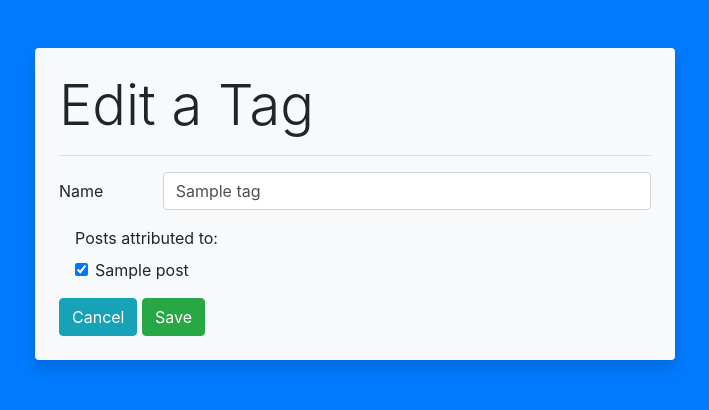
After one commit to nicholejmurphy/softwareEngineeringCourse, a Flask app: page /tags/1/edit in a window 1280 px wide. The commit adds this page. Shown: the top 410 px of the page, without its empty margins (285-994 px from the left). Run offline with Flask 3, Linux system fonts and the light colour scheme; tables that the repository leaves empty hold one stand-in row (values such as "Sample post").

Commit message:
completed part three

```diff
--- a/23_SQLAlchemy/flask-blogly/app.py
+++ b/23_SQLAlchemy/flask-blogly/app.py
@@ -3,7 +3,7 @@
 from flask import Flask, request, redirect, flash, render_template
 from flask_debugtoolbar import DebugToolbarExtension
 import time
-from models import db, connect_db, User, Post, desc
+from models import db, connect_db, User, Post, Tag, PostTag, desc
 
 app = Flask(__name__)
 app.config['SQLALCHEMY_DATABASE_URI'] = "postgresql:///blogly"
@@ -19,9 +19,8 @@ app.app_context().push()
 connect_db(app)
 db.create_all()
 
+
 ###### HOME VIEW FUNCTION #######
-
-
 @app.route('/')
 def home_page():
     """Redirects users to the home page"""
@@ -33,7 +32,6 @@ def home_page():
 
 
 ###### USERS VIEW FUNCTIONS #######
-
 @app.route('/users')
 def show_all_users():
     """Shows a list of all users in the database"""
@@ -107,12 +105,11 @@ def delete_user(user_id):
     db.session.delete(user)
     db.session.commit()
 
-    flash(f"User: {user.full_name} has been successfully deleted", "warning")
+    flash(f"User: {user.full_name} has been successfully deleted", "danger")
     return redirect('/users')
 
+
 ###### POSTS VIEW FUNCTIONS #######
-
-
 @app.route('/posts/<int:post_id>')
 def show_post(post_id):
     """Shows post details and edit/delete buttons"""
@@ -127,8 +124,9 @@ def create_post_form(user_id):
     """Shows new post form"""
 
     user = User.query.get_or_404(user_id)
+    tags = Tag.query.all()
 
-    return render_template('create_post.html', user=user)
+    return render_template('create_post.html', user=user, tags=tags)
 
 
 @app.route('/users/<int:user_id>/posts/new', methods=['POST'])
@@ -136,14 +134,17 @@ def submit_new_post(user_id):
     """Shows new post form"""
 
     user = User.query.get_or_404(user_id)
-    post = Post(title=request.form['title'],
-                content=request.form['content'], user_id=user_id)
+    tag_ids = [int(num) for num in request.form.getlist("tags")]
+    tags = Tag.query.filter(Tag.id.in_(tag_ids)).all()
 
-    db.session.add(post)
+    new_post = Post(title=request.form['title'],
+                    content=request.form['content'], user_id=user_id, tags=tags)
+
+    db.session.add(new_post)
     db.session.commit()
 
-    flash(f"{post.title} has been successfully posted", "success")
-    return redirect(f'/users/{user.id}')
+    flash(f"{new_post.title} has been successfully posted", "success")
+    return redirect(f'/posts/{new_post.id}')
 
 
 @app.route('/posts/<int:post_id>/edit')
@@ -151,8 +152,9 @@ def show_edit_post_form(post_id):
     """Shows edit post form"""
 
     post = Post.query.get_or_404(post_id)
+    tags = Tag.query.all()
 
-    return render_template('edit_post.html', post=post)
+    return render_template('edit_post.html', post=post, tags=tags)
 
 
 @app.route('/posts/<int:post_id>/edit', methods=['POST'])
@@ -160,15 +162,17 @@ def submit_edited_post(post_id):
     """Submits edited post and updates database"""
 
     post = Post.query.get_or_404(post_id)
+    tag_ids = [int(num) for num in request.form.getlist("tags")]
+    tags = Tag.query.filter(Tag.id.in_(tag_ids)).all()
     post.title = request.form['title']
     post.content = request.form['content']
-    user_id = post.user.id
+    post.tags = tags
 
     db.session.add(post)
     db.session.commit()
 
-    flash(f"{post.title} has been successfully updated", "success")
-    return redirect(f'/users/{user_id}')
+    flash(f"This post has been successfully updated", "success")
+    return redirect(f'/posts/{post_id}')
 
 
 @app.route('/posts/<int:post_id>/delete', methods=['POST'])
@@ -180,5 +184,87 @@ def delete_post(post_id):
     db.session.delete(post)
     db.session.commit()
 
-    flash(f"{post.title} has been successfully deleted", "warning")
+    flash(f'The post "{post.title}" has been successfully deleted', "danger")
     return redirect(f"/users/{post.user_id}")
+
+
+###### TAGS VIEW FUNCTIONS #######
+@app.route('/tags')
+def show_all_tags():
+    """Shows a list of all tags in the database"""
+
+    tags = Tag.query.order_by(Tag.name).all()
+    return render_template('tags.html', tags=tags)
+
+
+@app.route('/tags/<int:tag_id>')
+def tag_page(tag_id):
+    """Shows Tag Page"""
+
+    tag = Tag.query.get_or_404(tag_id)
+
+    return render_template('tag_details.html', tag=tag)
+
+
+@app.route('/tags/new')
+def create_tag_form():
+    """Shows new tag form"""
+
+    posts = Post.query.all()
+
+    return render_template('create_tag.html', posts=posts)
+
+
+@app.route('/tags/new', methods=['POST'])
+def submit_new_tag():
+    """Shows new tag form"""
+
+    post_ids = [int(num) for num in request.form.getlist('posts')]
+    posts = Post.query.filter(Post.id.in_(post_ids)).all()
+    new_tag = Tag(name=request.form['tag-name'])
+    new_tag.posts = posts
+
+    db.session.add(new_tag)
+    db.session.commit()
+
+    return redirect('/tags')
+
+
+@app.route('/tags/<int:tag_id>/edit')
+def show_edit_tag_form(tag_id):
+    """Shows edit post form"""
+
+    tag = Tag.query.get_or_404(tag_id)
+    posts = Post.query.all()
+
+    return render_template('edit_tag.html', tag=tag, posts=posts)
+
+
+@app.route('/tags/<int:tag_id>/edit', methods=['POST'])
+def submit_edited_tag(tag_id):
+    """Submits edited tag and updates database"""
+
+    posts_id = [int(num) for num in request.form.getlist('posts')]
+    posts = Post.query.filter(Post.id.in_(posts_id)).all()
+    tag = Tag.query.get_or_404(tag_id)
+    tag.name = request.form['tag-name']
+    tag.posts = posts
+
+    db.session.add(tag)
+    db.session.commit()
+
+    flash(f"{tag.name} has been successfully updated", "success")
+    return redirect(f'/tags/{tag_id}')
+
+
+@app.route('/tags/<int:tag_id>/delete', methods=['POST'])
+def delete_tag(tag_id):
+    """Handles submission and deletes an existing tag"""
+
+    tag = Tag.query.get_or_404(tag_id)
+
+    db.session.delete(tag)
+    db.session.commit()
+
+    flash(f"{tag.name} has been successfully deleted", "danger")
+    return redirect("/tags")
--- a/23_SQLAlchemy/flask-blogly/templates/base.html
+++ b/23_SQLAlchemy/flask-blogly/templates/base.html
@@ -43,7 +43,18 @@
               {{post.created_at}}
             </p>
             <p class="card-text">{{post.content}}</p>
-            <a href="/posts/{{post.id}}" class="card-link">View Post</a>
+            <div class="btn-group" role="group" aria-label="Post tags">
+              {% for tag in post.tags %}
+              <a
+                href="/tags/{{tag.id}}"
+                type="button"
+                class="btn btn-sm btn-outline-secondary px-2 py-0 mb-2"
+              >
+                #{{tag.name}}
+              </a>
+              {% endfor %}
+            </div>
+            <br /><a href="/posts/{{post.id}}" class="card-link">View Post</a>
           </div>
         </div>
       </div>
@@ -54,6 +65,7 @@
     {% block homeBtn %}
     <div class="container text-center mt-1 mb-4">
       <a href="/users" class="btn btn-light btn-lg px-5">Go to Users</a>
+      <a href="/tags" class="btn btn-light btn-lg px-5">Go to Tags</a>
     </div>
     {% endblock %}
 
--- /dev/null
+++ b/23_SQLAlchemy/flask-blogly/templates/edit_tag.html
@@ -0,0 +1,44 @@
+{% extends 'base.html' %} {% block header %}Edit a Tag{% endblock %} {% block
+content %}
+<form action="/tags/{{tag.id}}/edit" method="POST">
+  <div class="form-group row">
+    <label for="tag-name" class="col-sm-2 col-form-label">Name</label>
+    <div class="col-sm-10">
+      <input
+        type="text"
+        class="form-control"
+        id="tag-name"
+        name="tag-name"
+        value="{{tag.name}}"
+      />
+    </div>
+  </div>
+  <div class="form-group ml-3 mt-3">
+    <label for="posts-list">Posts attributed to:</label>
+    {% for post in posts %}
+    <div id="posts-list" class="form-check">
+      <input
+        class="form-check-input"
+        type="checkbox"
+        value="{{post.id}}"
+        name="posts"
+        id="post_id_{{post.id}}"
+        {%
+        if
+        post
+        in
+        tag.posts
+        %}
+        checked
+        {%
+        endif
+        %}
+      />
+      <label class="form-check-label" for="{{post.id}}">{{post.title}}</label>
+    </div>
+    {% endfor %}
+  </div>
+  <a href="/tags" class="btn btn-info">Cancel</a>
+  <button type="submit" class="btn btn-success">Save</button>
+</form>
+{% endblock %}{% block homeBtn %} {% endblock %}
```
Also changed, not shown: 23_SQLAlchemy/flask-blogly/models.py (+24 -2 lines), 23_SQLAlchemy/flask-blogly/seed.py (+47 -2 lines), 23_SQLAlchemy/flask-blogly/templates/create_post.html (+17 -0 lines), 23_SQLAlchemy/flask-blogly/templates/create_tag.html (added, +36 -0 lines), 23_SQLAlchemy/flask-blogly/templates/edit_post.html (+28 -1 lines), 23_SQLAlchemy/flask-blogly/templates/post_details.html (+11 -0 lines), 23_SQLAlchemy/flask-blogly/templates/tag_details.html (added, +26 -0 lines), 23_SQLAlchemy/flask-blogly/templates/tags.html (added, +17 -0 lines).
